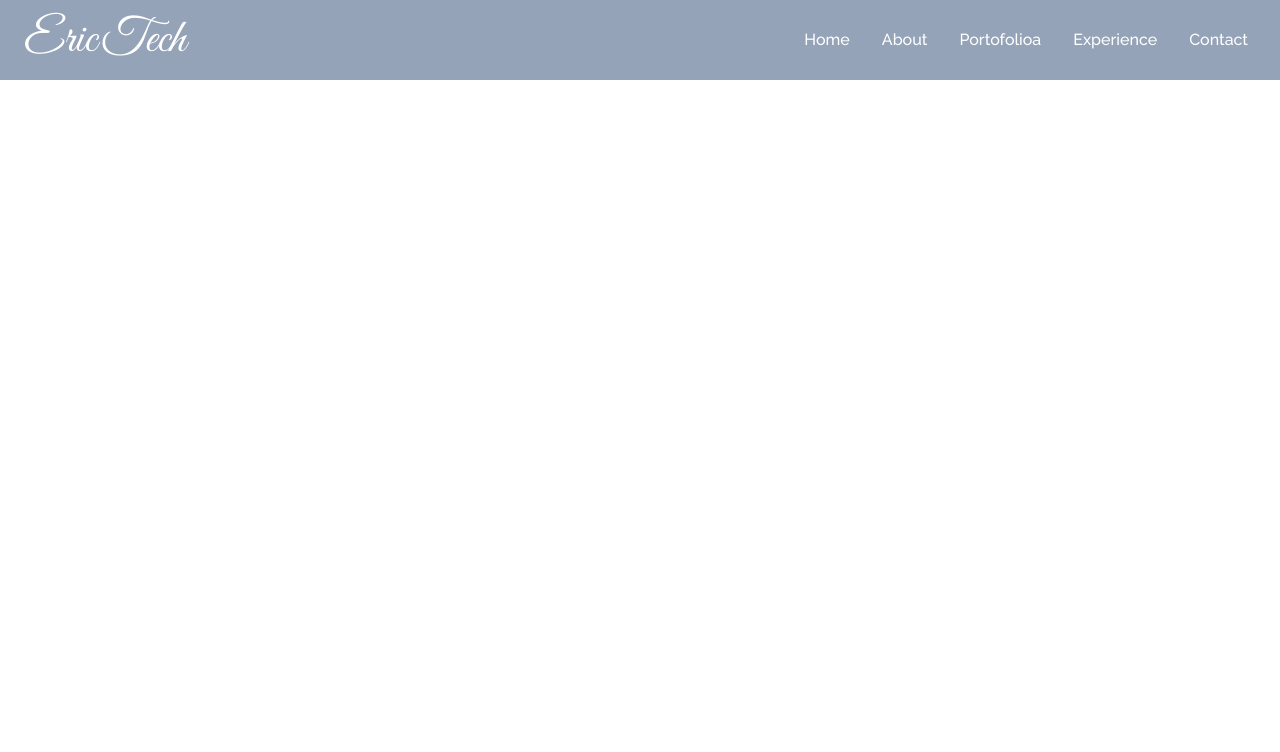
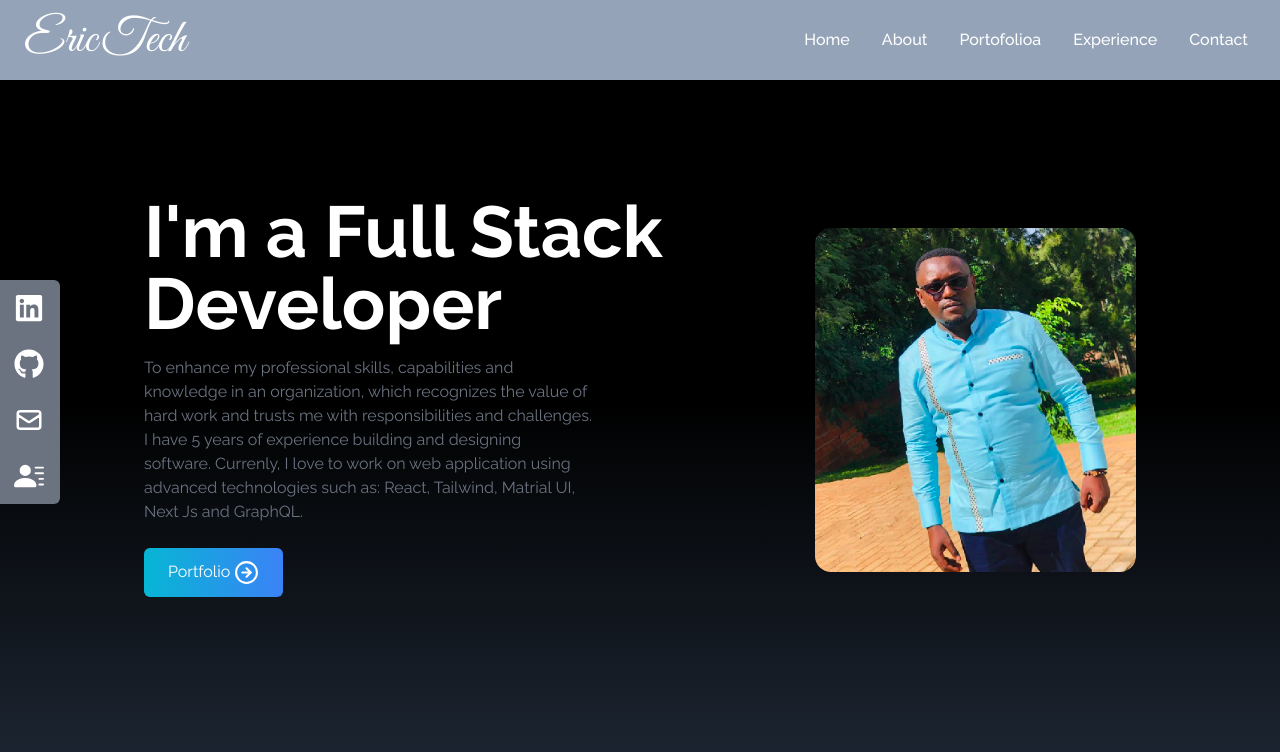
Before and after one commit to ericmaniraguha/portofolio-react-and-tailwind-css, a React (Create React App) app: page / in a window 1280 px wide. Shown: the top 752 px of the page. Built offline with nearby package versions, Linux system fonts and the light colour scheme.

Commit message:
done with social links and home page

```diff
--- a/src/App.js
+++ b/src/App.js
@@ -1,9 +1,11 @@
+import Home from './components/Home';
 import Navbar from './components/Navbar';
 
 function App() {
   return (
     <>
       <Navbar />
+      <Home />
     </>
   );
 }
--- /dev/null
+++ b/src/components/Home.jsx
@@ -0,0 +1,55 @@
+import React from 'react';
+import myImage from '../assets/myImage.png';
+import { FiArrowRightCircle } from 'react-icons/fi';
+import { Link } from 'react-scroll';
+import SocialLinks from './SocialLinks';
+
+const Home = () => {
+  return (
+    <div
+      name='home'
+      className='h-screen w-full bg-gradient-to-b from-black via-black to-gray-800'
+    >
+      <SocialLinks />
+      <div className='max-w-screen-lg mx-auto flex flex-col items-center justify-center h-full px-4 md:flex-row'>
+        <div className='flex flex-col justify-center h-full'>
+          <h2 className='text-4xl sm:text-7xl font-bold text-white'>
+            I'm a Full Stack Developer
+          </h2>
+          <p className='text-gray-500 py-4 max-w-md'>
+            To enhance my professional skills, capabilities and knowledge in an
+            organization, which recognizes the value of hard work and trusts me
+            with responsibilities and challenges. I have 5 years of experience
+            building and designing software. Currenly, I love to work on web
+            application using advanced technologies such as: React, Tailwind,
+            Matrial UI, Next Js and GraphQL.
+          </p>
+
+          <div>
+            <Link
+              to='portfolio'
+              smooth
+              duration={500}
+              className='group text-white w-fit px-6 py-3 my-2 flex items-center rounded-md bg-gradient-to-r from-cyan-500 to-blue-500 cursor-pointer'
+            >
+              Portfolio
+              <span className='group-hover:rotate-90 duration-300'>
+                <FiArrowRightCircle size={25} className='ml-1' />
+              </span>
+            </Link>
+          </div>
+        </div>
+
+        <div>
+          <img
+            src={myImage}
+            alt='my profile'
+            className='rounded-2xl mx-auto w-2/3 md:w-full'
+          />
+        </div>
+      </div>
+    </div>
+  );
+};
+
+export default Home;
--- /dev/null
+++ b/src/components/SocialLinks.jsx
@@ -0,0 +1,78 @@
+import React from 'react';
+import { FaGithub, FaLinkedin } from 'react-icons/fa';
+import { HiOutlineMail } from 'react-icons/hi';
+import { BsFillPersonLinesFill } from 'react-icons/bs';
+
+const SocialLinks = () => {
+  const links = [
+    {
+      id: 1,
+      child: (
+        <>
+          LinkedIn <FaLinkedin size={30} />
+        </>
+      ),
+      href: 'https://www.linkedin.com/in/eric-maniraguha-53548125/',
+      style: 'rounded-tr-md',
+    },
+    {
+      id: 2,
+      child: (
+        <>
+          GitHub <FaGithub size={30} />
+        </>
+      ),
+      href: 'https://github.com/ericmaniraguha',
+    },
+    {
+      id: 3,
+      child: (
+        <>
+          Mail <HiOutlineMail size={30} />
+        </>
+      ),
+      href: 'mailto:emanirag@andrew.cmu.edu, ericmaniraguha@gmail.com',
+    },
+
+    {
+      id: 4,
+      child: (
+        <>
+          Resume <BsFillPersonLinesFill size={30} />
+        </>
+      ),
+      href: '/resume.pdf',
+      style: 'rounded-br-md',
+      download: true,
+    },
+  ];
+
+  return (
+    <div className='hidden lg:flex flex-col top-[35%] left-0 fixed'>
+      <ul>
+        {links.map(({ id, child, href, style, download }) => (
+          <li
+            key={id}
+            className={
+              'flex justify-between items-center w-40 h-14 px-4 ml-[-100px] hover:ml-[-10px] hover:rounded-md duration-300 bg-gray-500' +
+              ' ' +
+              style
+            }
+          >
+            <a
+              href={href}
+              className='flex justify-between items-center w-full text-white'
+              download={download}
+              target='_blank'
+              rel='noreferrer'
+            >
+              {child}
+            </a>
+          </li>
+        ))}
+      </ul>
+    </div>
+  );
+};
+
+export default SocialLinks;
```
Also changed, not shown: src/assets/myImage.png (added), src/assets/myImage.png.jpeg (deleted).
